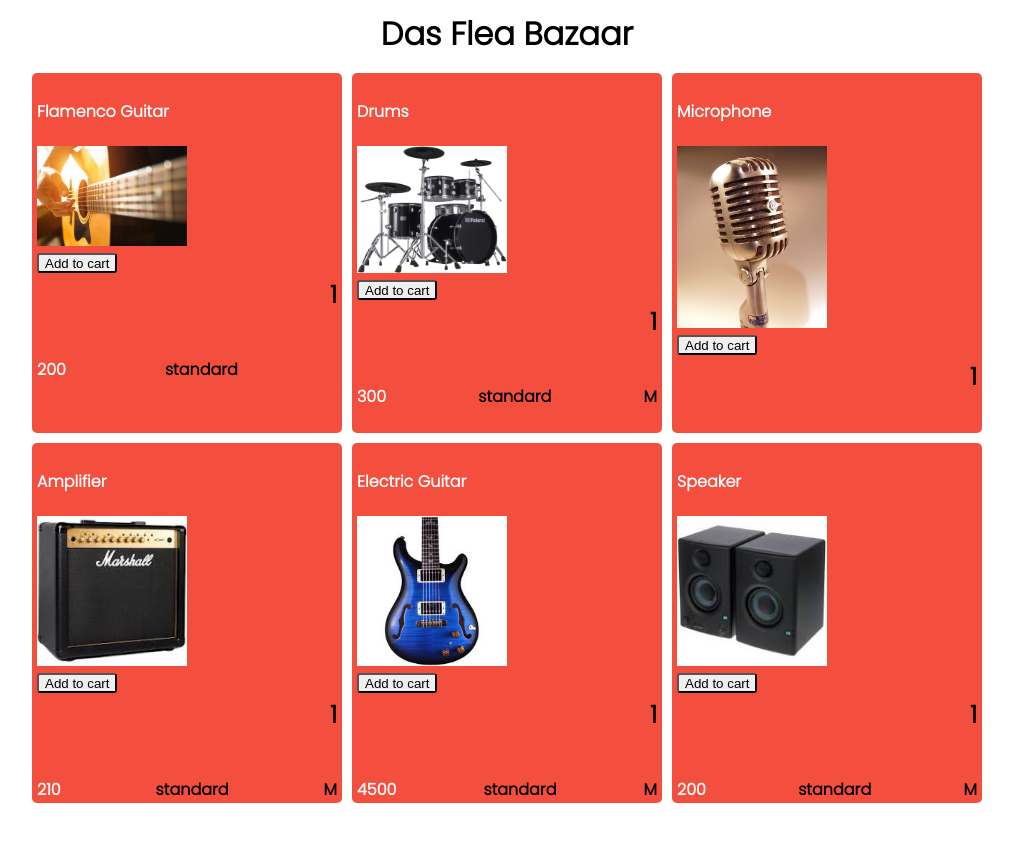
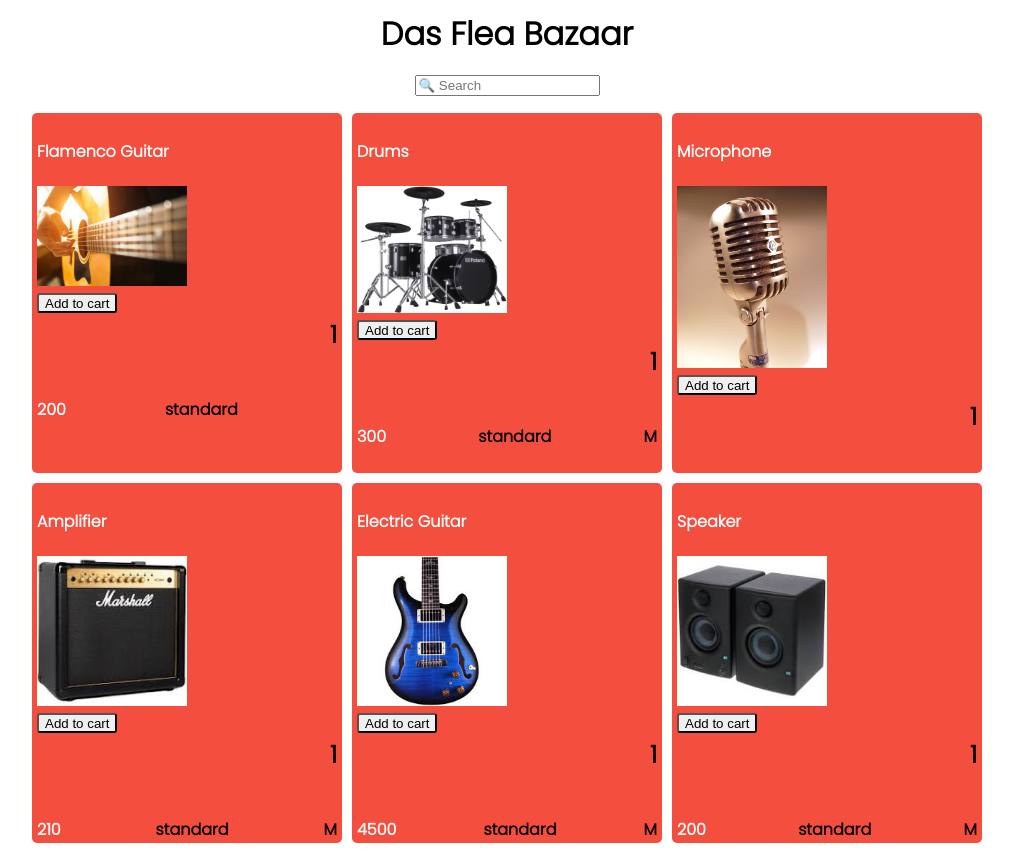
Before and after one commit to farazhafeez26/ecommerce-project, a React (Create React App) app: page / in a window 1280 px wide. Shown: the whole page, without its empty margins (133-1146 px from the left). Before the commit the page ends 823 px from the top, so only its background shows below. Built offline with nearby package versions, Linux system fonts and the light colour scheme.

Commit message:
added search bar

```diff
--- a/src/App.jsx
+++ b/src/App.jsx
@@ -8,6 +8,11 @@ function App() {
   return (
     <div className="App">
       <MainTitle>  Das Flea Bazaar </MainTitle>
+
+
+<SearchBar><input placeholder="🔍 Search"  ></input> </SearchBar>
+
+
       <div className="container">
 
         <Product
@@ -35,7 +40,15 @@ text-align:center;
 margin:10px;
 `;
 
+const SearchBar=styled.h2`
+text-align:center;
+margin:10px;
+border-radius:5px;
+font-size:20px;
 
+
+
+`;
 
 export const test = "test";
 
--- a/src/Product.jsx
+++ b/src/Product.jsx
@@ -57,7 +57,4 @@ const QtyButton = styled.button`
   border-radius: 3px;
 `;
 //questions
-//how can i include in multiple properties of a product in one JSX file. For example shipping and price in one js file ?
-// align items is not working
-
-// How is spacing being allocated between the elements being allocated?
+ //how to add pseudo css elements
```
